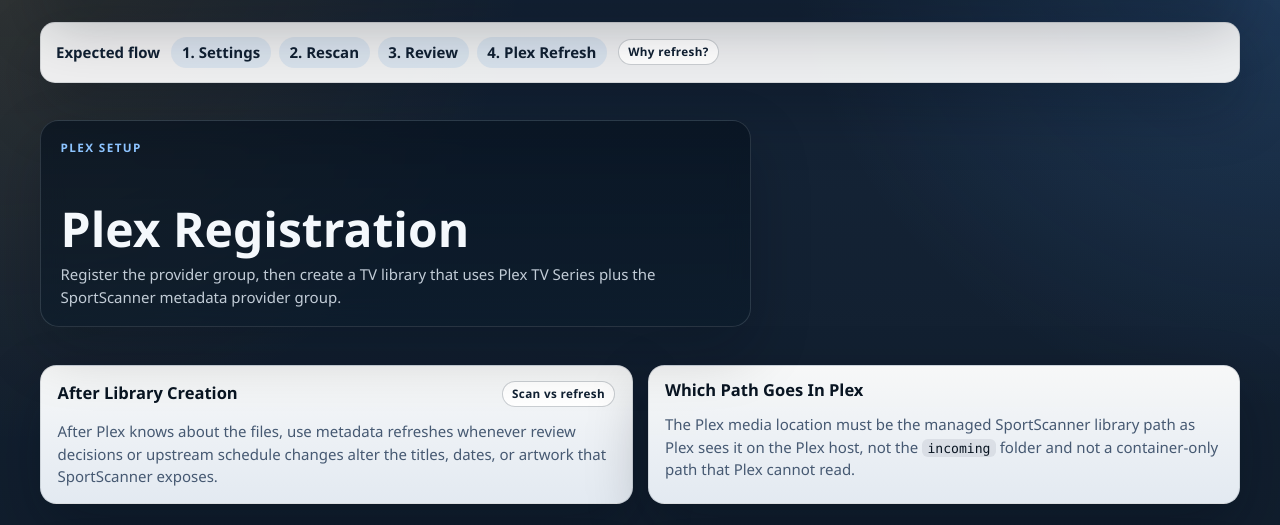
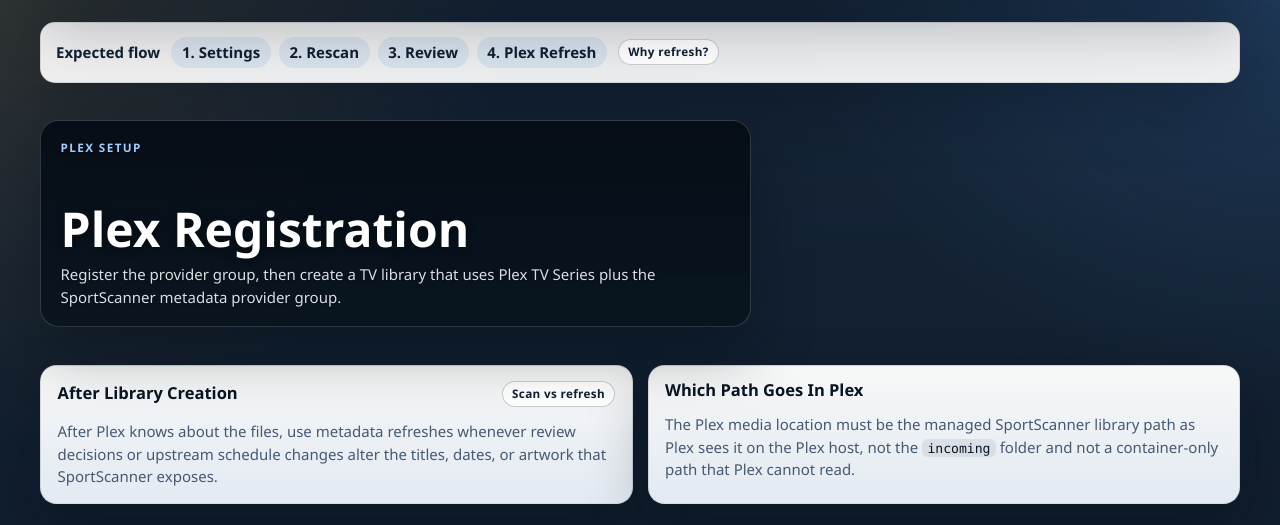
Before and after one commit to mmmmmtasty/SportScanner, a FastAPI app: page /admin/register-plex in a window 1280 px wide. Shown: the part 85-610 px from the top of the page. Run offline with FastAPI, Linux system fonts and the light colour scheme; parts of the project's set-up code (start-up, migrations or seed data) failed here and were passed over; some libraries are stand-ins or nearby versions.

Commit message:
Boost page title contrast

```diff
--- a/sportscanner2/src/sportscanner/static/app.css
+++ b/sportscanner2/src/sportscanner/static/app.css
@@ -183,33 +183,36 @@
 .hero > div:first-child,
 .page-header > div:first-child {
   padding: 1.2rem 1.3rem;
-  border: 1px solid rgba(227, 238, 249, 0.14);
+  border: 1px solid rgba(227, 238, 249, 0.18);
   border-radius: 1.25rem;
-  background: linear-gradient(180deg, rgba(7, 18, 31, 0.72), rgba(10, 26, 41, 0.56));
+  background: linear-gradient(180deg, rgba(5, 12, 20, 0.94), rgba(9, 20, 31, 0.9));
   backdrop-filter: blur(12px);
-  box-shadow: 0 24px 60px rgba(3, 10, 18, 0.22);
+  box-shadow: 0 24px 60px rgba(3, 10, 18, 0.36);
 }
 
 .eyebrow {
   margin-bottom: 0.35rem;
-  color: #8dc4ff;
+  color: #9ed0ff;
   font-size: 0.78rem;
   font-weight: 700;
   letter-spacing: 0.12em;
+  text-shadow: 0 1px 2px rgba(0, 0, 0, 0.55);
   text-transform: uppercase;
 }
 
 .hero h1,
 .page-header h1 {
   margin-bottom: 0.5rem;
-  color: #f4f8fc;
+  color: #ffffff;
   font-size: clamp(2rem, 4vw, 3.2rem);
+  text-shadow: 0 2px 10px rgba(0, 0, 0, 0.45);
 }
 
 .hero-copy {
   max-width: 56rem;
   margin-bottom: 0;
-  color: rgba(229, 238, 248, 0.84);
+  color: rgba(240, 246, 252, 0.9);
+  text-shadow: 0 1px 2px rgba(0, 0, 0, 0.4);
 }
 
 .hero-copy code,
```
Also changed, not shown: 1 other file.
